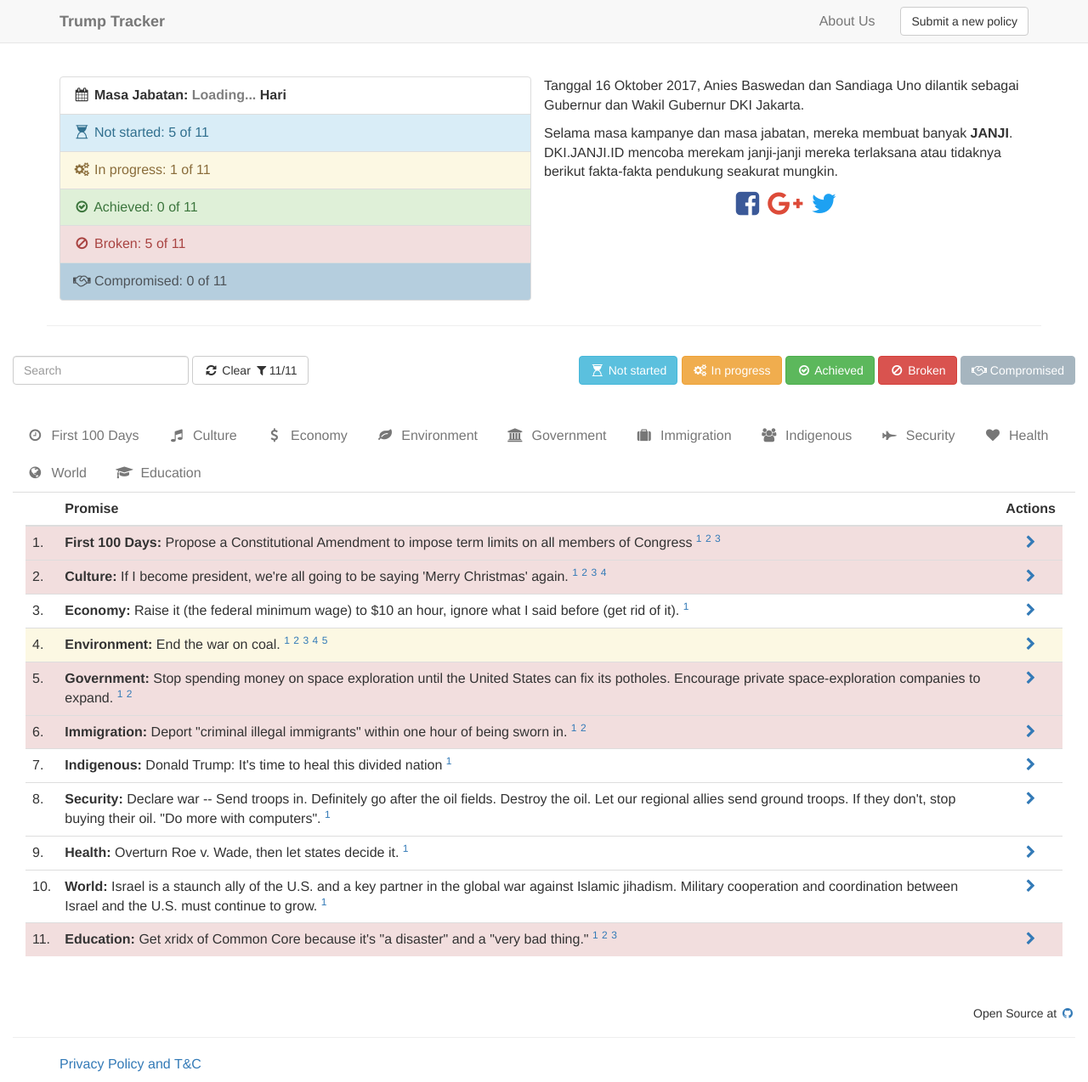
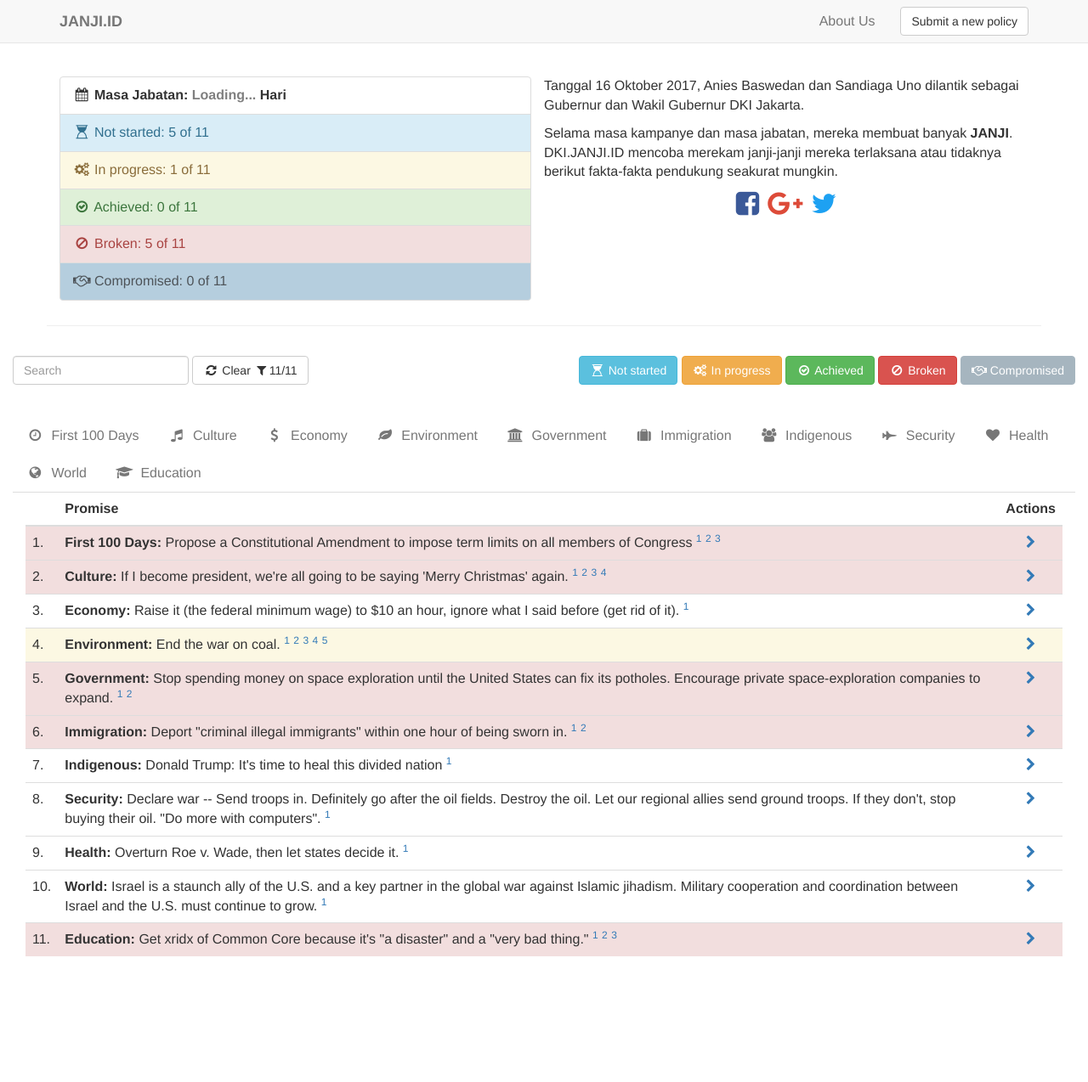
Before and after one commit to janjiid/dki, a Jekyll site: the page built from index.html, in a window 1280 px wide and 1274 px high. Shown: the whole window at 85% size. Built offline with Jekyll 4.4.1, drawn with Linux system fonts in a browser that asks for light colours; nearby versions of some CDN libraries.

Commit message:
Update page.html

```diff
--- a/_layouts/page.html
+++ b/_layouts/page.html
@@ -96,7 +96,7 @@
                     </button>
 
                     <a class="navbar-brand" href="{{ site.url }}">
-                        <b>Trump Tracker</b>
+                        <b>JANJI.ID</b>
                     </a>
 
                 </div>
@@ -119,15 +119,15 @@
 
         {{content}}
 
-        <div class="container-fluid">
+        <!--<div class="container-fluid">
             <div class="page-header">
                 <h5 class="text-right">Open Source at <a href="https://github.com/TrumpTracker/trumptracker.github.io"> <i class="fa fa-github fa-fw"></i></a></h5>
             </div>
-        </div>
-        <footer class="footer">
+        </div>-->
+        <!--<footer class="footer">
             <div class="container">
                 <div class="row">
-                    <!--<div class="col-md-3">
+                    <div class="col-md-3">
                         <p class="text-muted">Maintained by <a href="https://virenmohindra.me/" target="_blank">Viren Mohindra</a></p>
                     </div>
                     <div class="col-md-3">
@@ -135,13 +135,13 @@
                     </div>
                     <div class="col-md-3">
                         <p class="text-muted"><a href="https://raw.githubusercontent.com/TrumpTracker/trumptracker.github.io/master/_data/data.yaml" target="_blank" rel="nofollow">Open Data</a></p>
-                    </div>-->
+                    </div>
                     <div class="col-md-3">
                         <p class="text-muted"><a href="https://web.archive.org/web/20170210165830/http://nukewebbed.com/#section-termsandconditions" target="_blank">Privacy Policy and T&amp;C</a></p>
                     </div>
                 </div>
             </div>
-        </footer>
+        </footer>-->
 
         <!-- Libraries -->
         <script src="https://cdnjs.cloudflare.com/ajax/libs/jquery/3.1.1/jquery.min.js" integrity="sha384-3ceskX3iaEnIogmQchP8opvBy3Mi7Ce34nWjpBIwVTHfGYWQS9jwHDVRnpKKHJg7" crossorigin="anonymous"></script>
```
